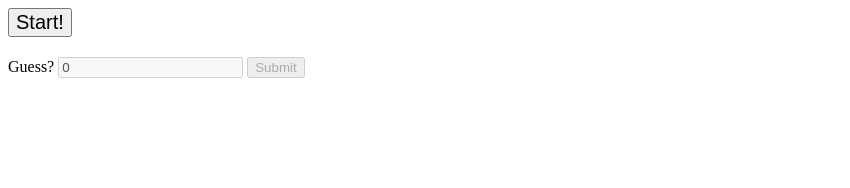
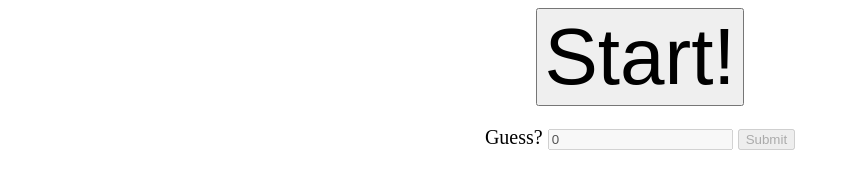
Before and after one commit to mdfleury/guessing-game, a plain HTML site: page docs/index.html in a window 1280 px wide. Shown: the whole page, without its empty margins (0-850 px from the left). Drawn offline with Linux system fonts and the light colour scheme.

Commit message:
changing fonts, changing input type to number

```diff
--- a/docs/index.html
+++ b/docs/index.html
@@ -12,7 +12,7 @@
             <div id="message">{{message}}</div>
             <form v-on:submit='submitGuess'>
                 <label for="guess">Guess?</label>
-                <input v-bind:disabled="disabled" v-model="guess" id="guess" />
+                <input v-bind:disabled="disabled" v-model="guess" id="guess" type="number" />
                 <input v-bind:disabled="disabled" type="submit" />
             </form>
             <div v-if="secret" class="wrapper">
--- a/docs/main.css
+++ b/docs/main.css
@@ -1,5 +1,14 @@
+#app {
+  font-size: 20px;
+  text-align: center;
+}
+
+.message {
+  font-size: 40px;
+}
+
 .start {
-  font-size: 20px;
+  font-size: 80px;
   margin-bottom: 20px;
 }
 
--- a/docs/main.js
+++ b/docs/main.js
@@ -21,7 +21,7 @@ var app = new Vue({
       this.minGuess = this.min - 1;
       this.secret = Math.floor(Math.random() * (this.max - this.min) + this.min);
     },
-    submitGuess: function() {
+    submitGuess: function(event) {
       event.preventDefault();
       if (this.guess == 0) return;
       this.count++;
```
